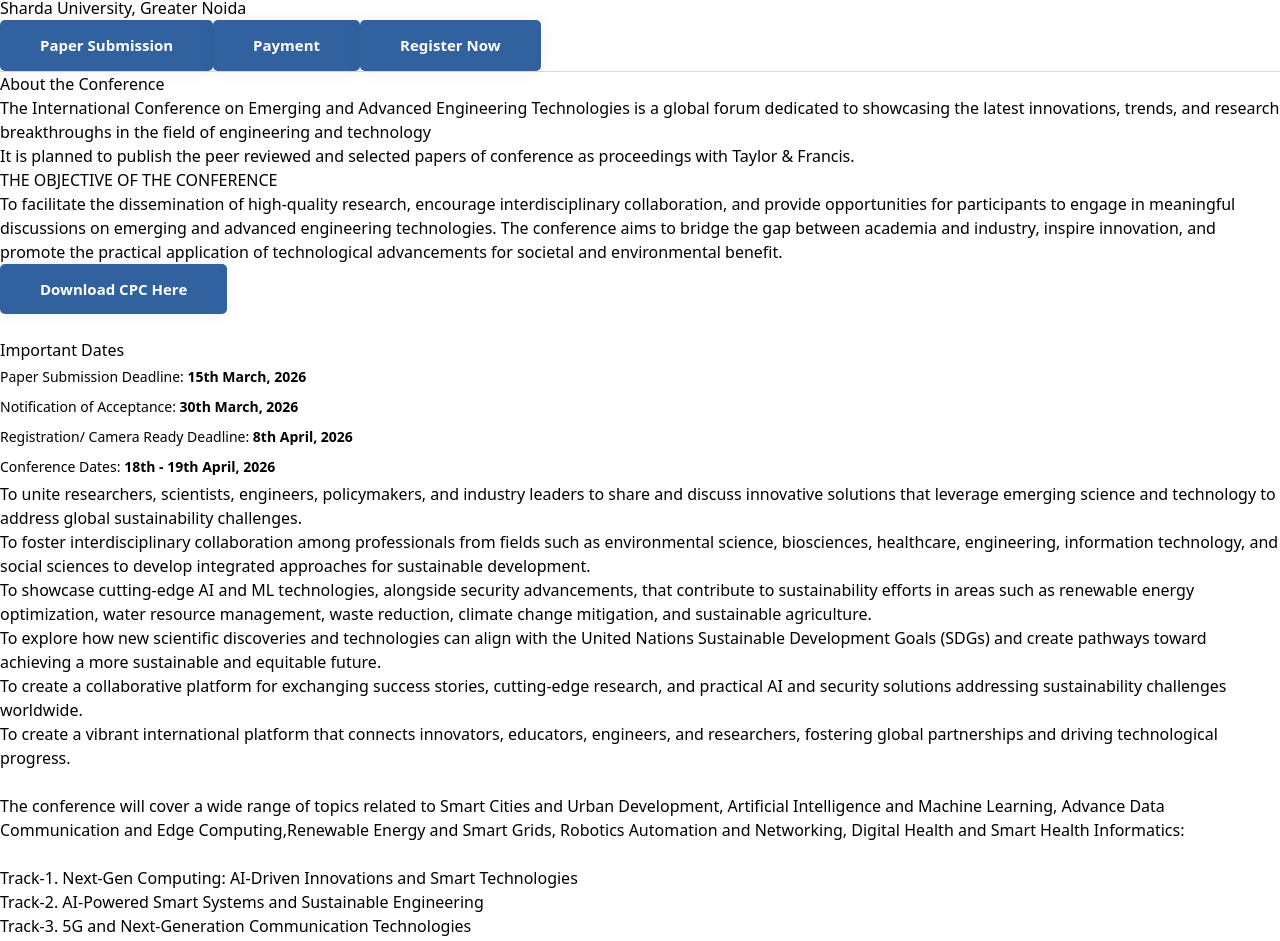
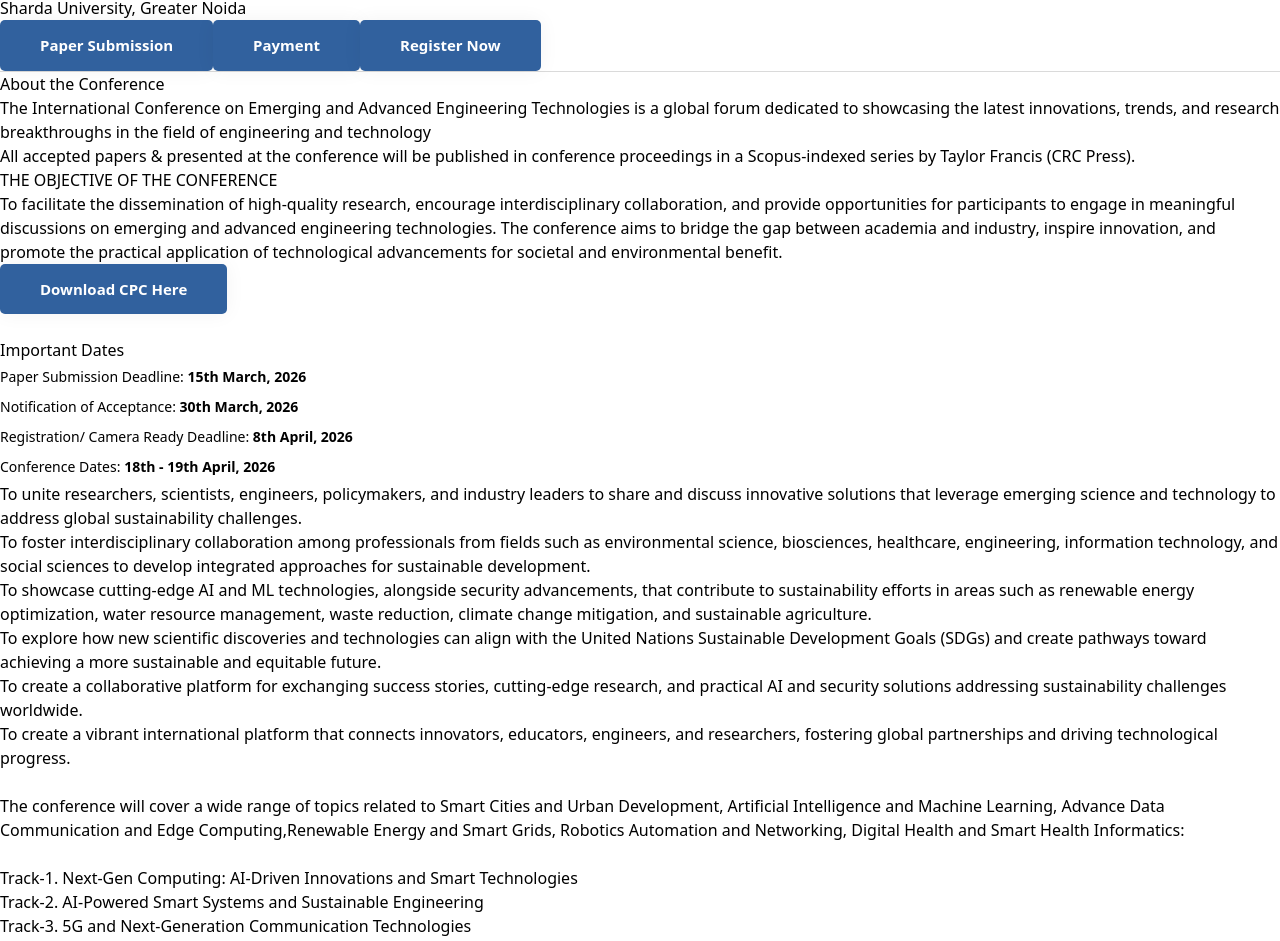
Before and after one commit to rish527/Conference-Site, a React (Vite) app: page / in a window 1280 px wide. Shown: the part 909-1850 px from the top of the page. Built offline with nearby package versions, Linux system fonts and the light colour scheme.

Commit message:
Update aboutData.js

```diff
--- a/src/Data/aboutData.js
+++ b/src/Data/aboutData.js
@@ -1,6 +1,6 @@
 var about={
     para1:"The International Conference on Emerging and Advanced Engineering Technologies is a global forum dedicated to showcasing the latest innovations, trends, and research breakthroughs in the field of engineering and technology",
-    para2:"It is planned to publish the peer reviewed and selected papers of conference as proceedings with  Taylor & Francis."
+    para2:"All accepted papers & presented at the conference will be published in conference proceedings in a Scopus-indexed series by Taylor Francis (CRC Press)."
 }
 
 var objective={
```
